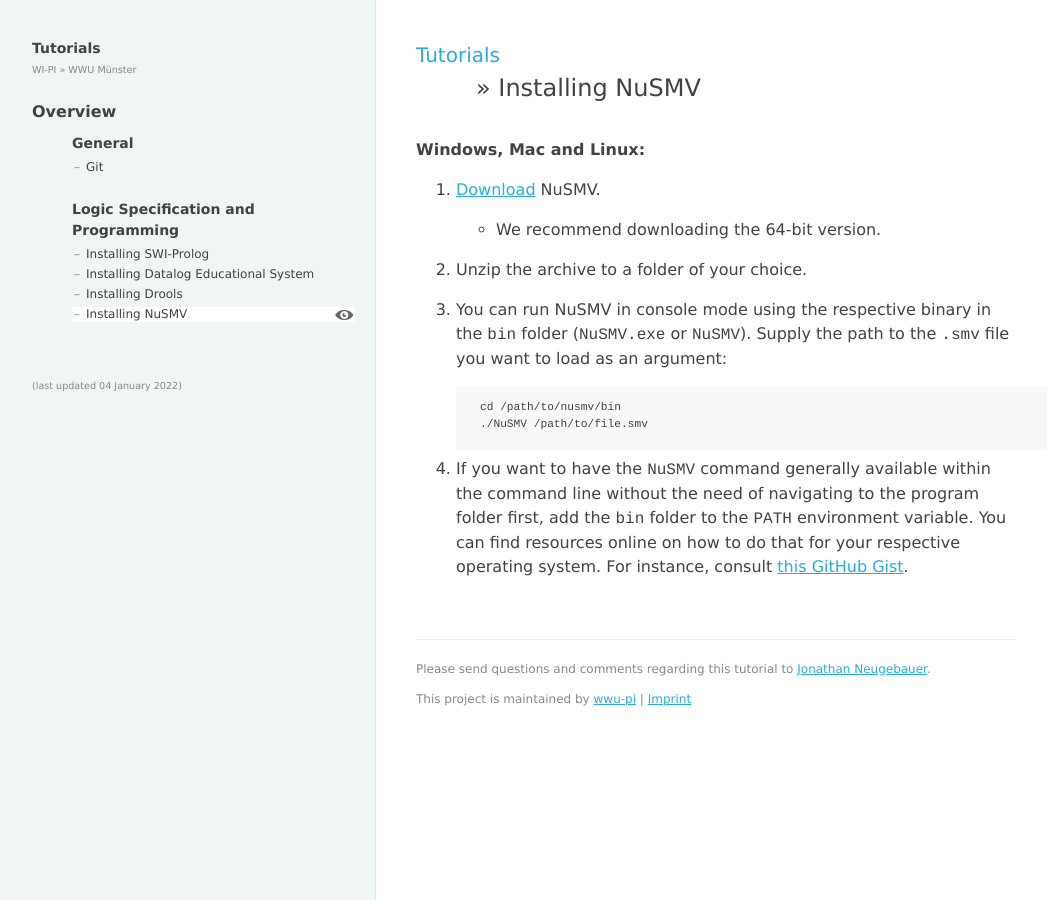
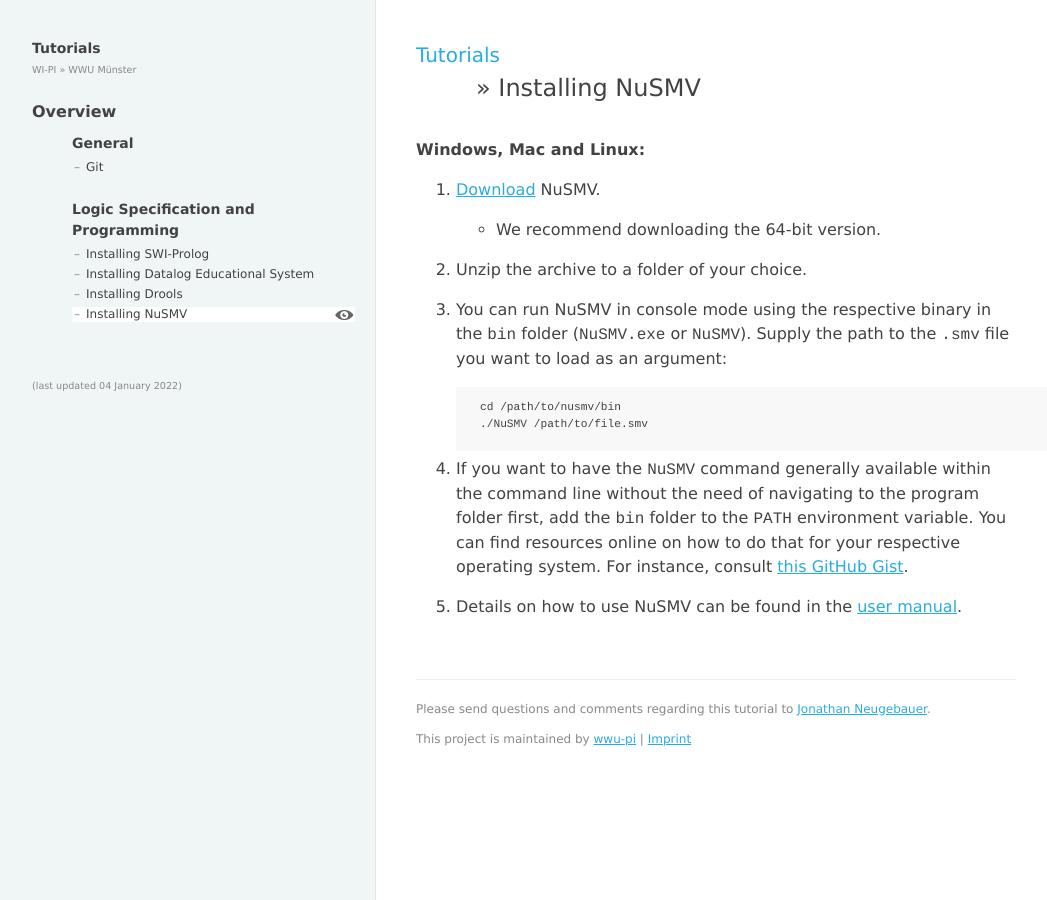
Before and after one commit to wwu-pi/tutorials, a Jekyll site: the page built from lectures/lsp/040_install_nusmv.md, in a window 1280 px wide. Shown: the whole page, without its empty margins (8-1055 px from the left). Built offline with Jekyll 4.4.1, drawn with Linux system fonts in a browser that asks for light colours.

Commit message:
Add link to NuSMV user manual

```diff
--- a/lectures/lsp/040_install_nusmv.md
+++ b/lectures/lsp/040_install_nusmv.md
@@ -22,3 +22,5 @@
 4. If you want to have the `NuSMV` command generally available within the command line without the need of navigating
    to the program folder first, add the `bin` folder to the `PATH` environment variable. You can find resources online
    on how to do that for your respective operating system. For instance, consult [this GitHub Gist](https://gist.github.com/nex3/c395b2f8fd4b02068be37c961301caa7).
+
+5. Details on how to use NuSMV can be found in the [user manual](https://nusmv.fbk.eu/NuSMV/userman/index-v2.html).
```
